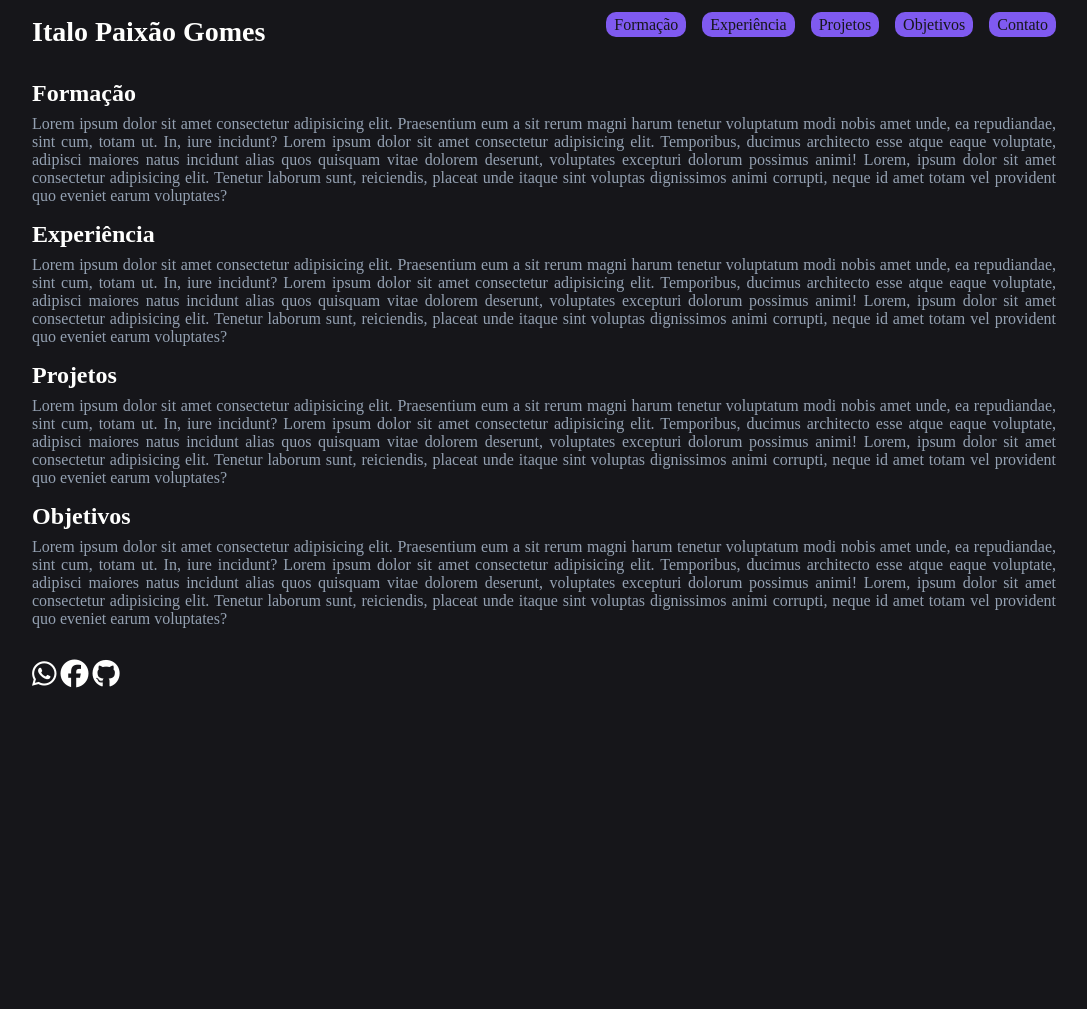
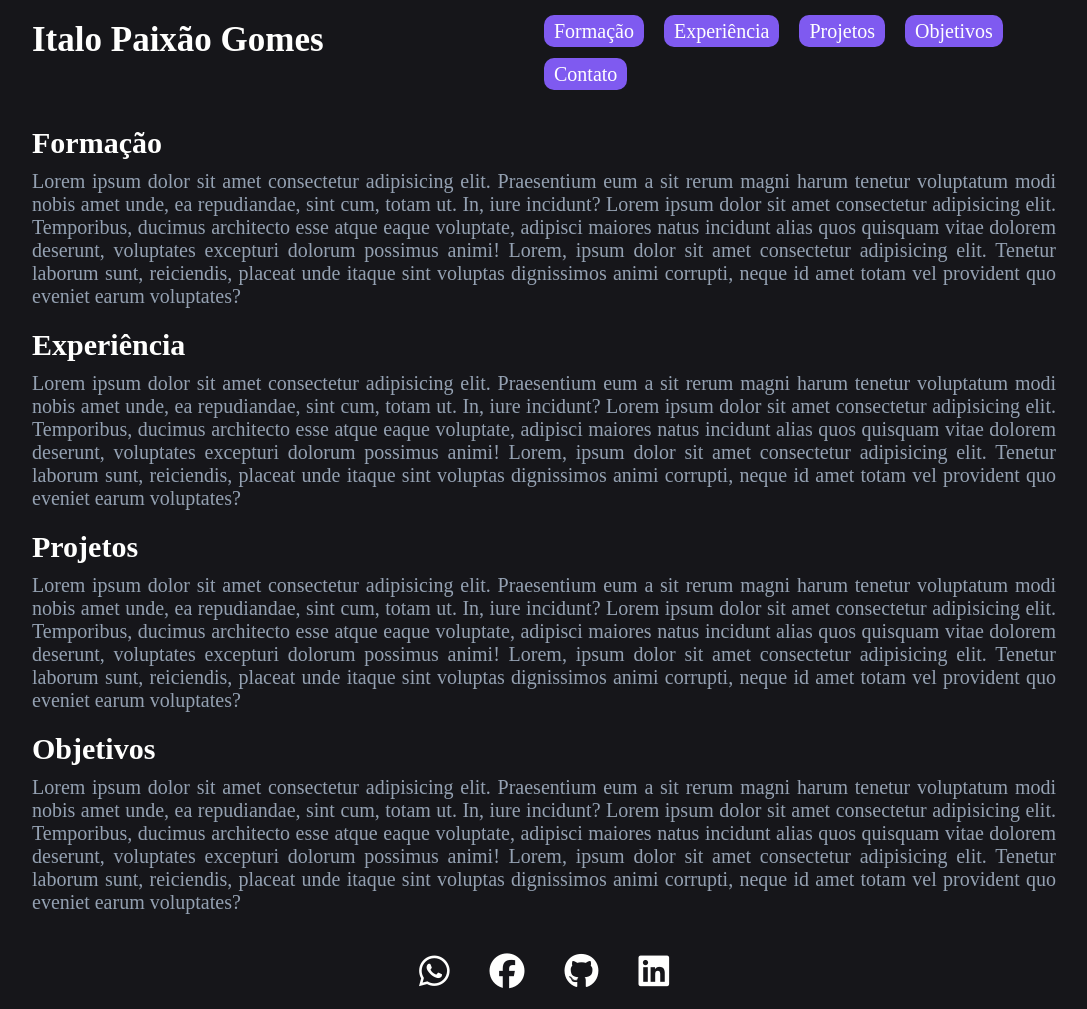
Before and after one commit to Italopax/Italopax.github.io, a plain HTML site: page index.html in a window 1280 px wide. Shown: the whole page, without its empty margins (96-1183 px from the left). Before the commit the page ends 800 px from the top, so only its background shows below. Drawn offline with Linux system fonts and the light colour scheme.

Commit message:
Terminando o menu e colocando ícones de contato

```diff
--- a/index.html
+++ b/index.html
@@ -64,9 +64,18 @@
             </section>
         </main>
         <footer id="contato">
-            <i class="fa-brands fa-whatsapp"></i>
-            <i class="fa-brands fa-facebook"></i>
-            <i class="fa-brands fa-github"></i>
+            <a href="#">
+                <i class="fa-brands fa-whatsapp"></i>
+            </a>
+            <a href="#">
+                <i class="fa-brands fa-facebook"></i>
+            </a>
+            <a href="#">
+                <i class="fa-brands fa-github"></i>
+            </a>
+            <a href="#">
+                <i class="fa-brands fa-linkedin"></i>
+            </a>
         </footer>
     </div>
 
--- a/index.js
+++ b/index.js
@@ -1,7 +1,6 @@
 let box = false;
 document.querySelector('.fa-solid').addEventListener('click', ()=>{
     box = !box
-    console.log(box)
     if(box){
         document.querySelector('nav').classList.add('box')
 
@@ -10,8 +9,18 @@ document.querySelector('.fa-solid').addEventListener('click', ()=>{
     }
 })
 
+let arrayA = [...document.querySelectorAll('a')]
+arrayA.map(i=>{
+    i.addEventListener('click', ()=>{
+        if(window.innerWidth < 600){
+            document.querySelector('nav').classList.contains('box') ? document.querySelector('nav').classList.remove('box') : null
+            box = !box
+        }
+    })
+})
+
 if(window.innerWidth < 600){
-    let array = [...document.querySelector('nav').classList].map(i=>{
+    [...document.querySelector('nav').classList].map(i=>{
         document.querySelector('nav').classList.remove(i)
     })
 } else {
--- a/style.css
+++ b/style.css
@@ -80,7 +80,7 @@ nav{
 .box a{
     font-size: 1.5rem;
     font-weight: bold;
-    color: var(--background);
+    color: var(--titles);
     padding: .5rem 1rem;
     background-color: var(--buttons);
     border-radius: 10px;
@@ -106,7 +106,7 @@ nav{
 }
 
 .normal a{
-    color: var(--background);
+    color: var(--titles);
     padding: .25rem .5rem;
     background-color: var(--buttons);
     border-radius: 10px;
@@ -121,10 +121,24 @@ section{
     gap: .5rem;
 }
 
+footer{
+    display: flex;
+    margin: auto;
+    gap: 2rem;
+}
+
 @media (min-width: 600px){
 
     .fa-solid{
         display: none !important;
     }
 
+    :root{
+        font-size: 20px;
+    }
+
+    footer a i:hover{
+        color: var(--buttons);
+    }
+
 }
```
